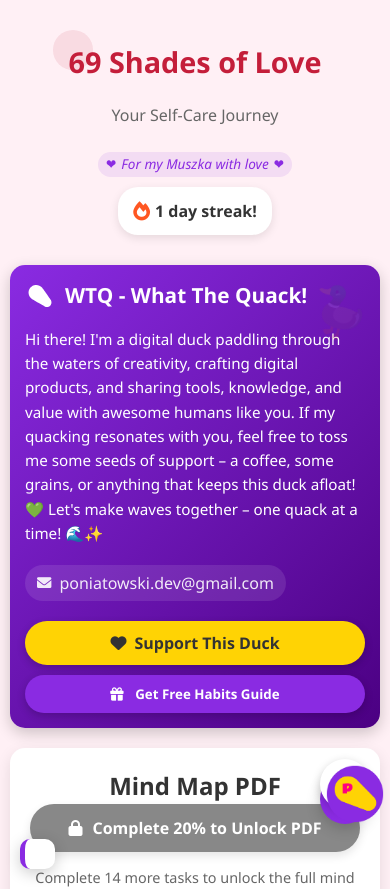
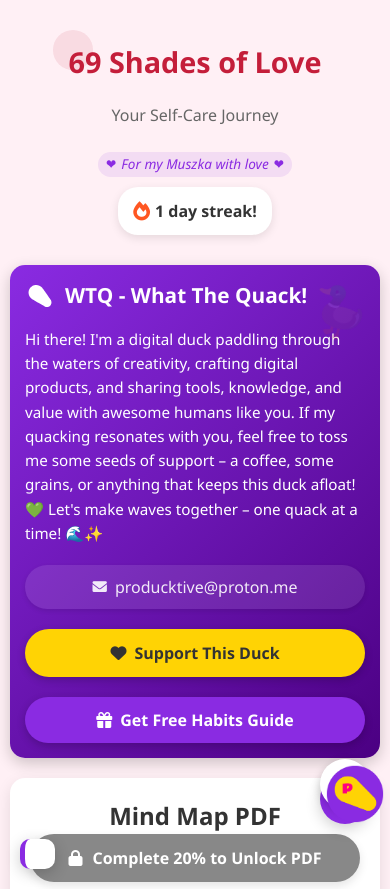
Before and after one commit to kamilponiatowski/69-shades-of-love-landing-page, a Vue app: page / in a window 390 px wide. Shown: the top 889 px of the page. Built offline with nearby package versions, Linux system fonts and the light colour scheme.

Commit message:
feat: update benefits

```diff
--- a/src/assets/css/newsletter.css
+++ b/src/assets/css/newsletter.css
@@ -250,16 +250,19 @@
     background-color: #8A2BE2;
     color: white;
     border: none;
-    padding: 10px 20px;
+    padding: 12px 20px;
     border-radius: 50px;
     font-weight: bold;
-    display: inline-flex;
+    display: flex;
     align-items: center;
+    justify-content: center;
     cursor: pointer;
     transition: all 0.3s ease;
+    box-shadow: 0 3px 8px rgba(0, 0, 0, 0.2);
+    font-size: 1rem;
+    min-height: 42px;
+    width: 100%;
     margin-top: 10px;
-    margin-left: 10px;
-    box-shadow: 0 3px 8px rgba(0, 0, 0, 0.2);
 }
 
 .newsletter-button:hover,
@@ -385,43 +388,75 @@
         height: 50px;
     }
 
-    .newsletter-button {
-        display: block;
-        width: 100%;
-        margin-top: 10px;
-        margin-left: 0;
-    }
-
-    /* Unified button widths in About Me section */
-    .about-me-buttons {
-        display: flex;
-        flex-direction: column;
-        gap: 10px;
-        width: 100%;
-    }
-
-    .about-me-buttons .support-button,
-    .about-me-buttons .newsletter-button {
-        width: 100%;
-        justify-content: center;
-        margin-left: 0;
-        margin-top: 0;
-    }
-
-    /* Mobile responsive adjustments */
-    @media (min-width: 768px) {
-        .about-me-buttons {
-            flex-direction: row;
-        }
-
-        .about-me-buttons .support-button,
-        .about-me-buttons .newsletter-button {
-            flex: 1;
-        }
-    }
-
     /* Hide newsletter floating button when subscribed */
     .newsletter-float-button.hidden {
         display: none;
     }
 }
+
+/* Unifying the styles of all buttons */
+.about-me-buttons {
+    display: flex;
+    flex-direction: column;
+    gap: 10px;
+    margin-top: 15px;
+    width: 100%;
+}
+
+/* Buttons in About Me */
+.support-button {
+    background-color: #FFD304;
+    color: #333;
+    border: none;
+    padding: 12px 20px;
+    border-radius: 50px;
+    font-weight: bold;
+    display: flex;
+    align-items: center;
+    justify-content: center;
+    cursor: pointer;
+    transition: all 0.3s ease;
+    box-shadow: 0 3px 8px rgba(0, 0, 0, 0.2);
+    width: 100%;
+    min-height: 42px;
+    text-decoration: none;
+    font-size: 1rem;
+}
+
+.support-button:hover,
+.support-button:focus {
+    transform: translateY(-3px);
+    box-shadow: 0 5px 15px rgba(0, 0, 0, 0.3);
+    background-color: #FFE44D;
+}
+
+.support-button i,
+.newsletter-button i,
+.contact-link i {
+    margin-right: 8px;
+}
+
+.contact-link {
+    display: flex;
+    align-items: center;
+    justify-content: center;
+    color: rgba(255, 255, 255, 0.9);
+    text-decoration: none;
+    font-weight: 500;
+    transition: all 0.2s ease;
+    padding: 10px 12px;
+    background-color: rgba(255, 255, 255, 0.1);
+    border-radius: 30px;
+    border: none;
+    text-align: center;
+    width: 100%;
+    min-height: 38px;
+    box-shadow: 0 2px 5px rgba(0, 0, 0, 0.1);
+}
+
+.contact-link:hover,
+.contact-link:focus {
+    background-color: rgba(255, 255, 255, 0.2);
+    color: white;
+    transform: translateY(-2px);
+}
--- a/src/components/layout/Footer.vue
+++ b/src/components/layout/Footer.vue
@@ -1,20 +1,17 @@
 <template>
-    <footer class="footer" v-html="footerContent"></footer>
+  <footer class="footer">
+    {{ t('footerStart') }} <span class="heart">💜</span> {{ t('footerMid') }}
+    <a href="mailto:poniatowski.dev@gmail.com">poniatowski.dev@gmail.com</a>
+  </footer>
 </template>
 
 <script setup lang="ts">
-  import { computed } from 'vue';
 import { useI18n } from '../../composables/useI18n';
 
 // Composables
 const { t } = useI18n();
-
-  // Computed
-  const footerContent = computed(() => {
-    return t('footer');
-  });
 </script>
 
 <style scoped>
-  /* Styl komponentu jest obsługiwany przez globalne CSS */
+/* Component styles are handled by global CSS */
 </style>
--- a/src/components/widgets/AboutMe.vue
+++ b/src/components/widgets/AboutMe.vue
@@ -9,8 +9,8 @@
       <span class="about-content-text" v-html="formattedAboutContent"></span>
     </p>
     <div class="contact-info">
-      <a href="mailto:poniatowski.dev@gmail.com" class="contact-link" aria-label="Email the creator">
-        <i class="fas fa-envelope" aria-hidden="true"></i> poniatowski.dev@gmail.com
+      <a href="mailto:producktive@proton.me" class="contact-link" aria-label="Email the creator">
+        <i class="fas fa-envelope" aria-hidden="true"></i> producktive@proton.me
       </a>
     </div>
     <!-- New container for buttons - better alignment -->
--- a/src/components/widgets/RewardPopup.vue
+++ b/src/components/widgets/RewardPopup.vue
@@ -109,10 +109,8 @@ const pdfUnlockButtonText = t('downloadPdfNow') || 'Download PDF Now';
 
 // Methods
 const handleBackdropClick = (event: MouseEvent) => {
-  // Only close popup by clicking background if it's not a special achievement
-  if (!isSpecialReward.value) {
-    emit('close');
-  }
+  // User can close all popups by clicking outside, as all now require explicit interaction
+  emit('close');
 };
 </script>
 
--- a/src/composables/useAchievements.ts
+++ b/src/composables/useAchievements.ts
@@ -117,7 +117,7 @@ export function useAchievements() {
 
   /**
    * Shows motivational popup with a helpful tip
-   * This popup disappears automatically after a short time
+   * This popup requires user interaction to close (modified)
    */
   const showMotivationalPopup = (): void => {
     const category = lastTipCategory.value;
@@ -129,10 +129,7 @@ export function useAchievements() {
     rewardCategory.value = category;
     showReward.value = true;
 
-    // Automatically close after a short time, because it's just a motivational popup
-    setTimeout(() => {
-      showReward.value = false;
-    }, 8000); // Increased time to allow reading the tip
+    // Removed auto-close timer to require user interaction
   };
 
   /**
--- a/src/locales/index.ts
+++ b/src/locales/index.ts
@@ -55,7 +55,11 @@ export const translations: Translations = {
     personalHearts: "Personal Joy Hearts",
     relationshipHearts: "Relationship Hearts",
     skipToContent: "Skip to main content",
-    footer: "Made with <span class='heart'>💜</span> | Feel free to quack at <a href='mailto:poniatowski.dev@gmail.com'>poniatowski.dev@gmail.com</a>",
+
+    // Footer text parts
+    footerStart: "Made with",
+    footerMid: "| Feel free to quack at",
+
     continue: "Continue Self-Care Journey",
     completionAchievement: "Steps to Self-Love!",
     completionMessage: "You've completed {0} self-care activities. Keep going!",
@@ -78,8 +82,8 @@ export const translations: Translations = {
     newsletterBenefitsTitle: "What you'll get:",
     newsletterBenefitsList: [
       "Free gift: '7 Quick Habits That Transform Your Day' guide (after e-mail confirmation)",
+      "Pop Culture Wisdom - Quotes from geek productions to help you see the world from a new perspective 🚀",
       "Ducktastic habit-building advice",
-      "Free mini-guides and resources",
       "Early access to new features",
       "Special discounts on premium content"
     ],
@@ -140,7 +144,11 @@ export const translations: Translations = {
     personalHearts: "Serca Osobistej Radości",
     relationshipHearts: "Serca Relacji",
     skipToContent: "Pomiń do głównej treści",
-    footer: "Stworzone z <span class='heart'>💜</span> | Śmiało kwacz do <a href='mailto:poniatowski.dev@gmail.com'>poniatowski.dev@gmail.com</a>",
+
+    // Cześć stopki
+    footerStart: "Stworzone z",
+    footerMid: "| Śmiało kwacz do",
+
     continue: "Kontynuuj podróż samorozwoju",
     completionAchievement: "kroków do samoakceptacji!",
     completionMessage: "Ukończyłeś/aś {0} zadań związanych z dbaniem o siebie. Tak trzymaj!",
@@ -163,8 +171,8 @@ export const translations: Translations = {
     newsletterBenefitsTitle: "Co otrzymasz:",
     newsletterBenefitsList: [
       "Darmowy prezent: poradnik '7 szybkich nawyków, które transformują Twój dzień' (tuż po potwierdzeniu e-mail'a)",
+      "Mądrość z Pop-kultury - Cycacy z geekowych produkcji, które pomogą Ci zobaczyć świat z nowej perspektywy 🚀",
       "Kaczastyczne porady budowania nawyków",
-      "Darmowe mini-poradniki i materiały",
       "Wczesny dostęp do nowych funkcji",
       "Specjalne zniżki na treści premium"
     ],
```
Lines whose indentation alone changed are shown as unchanged.
